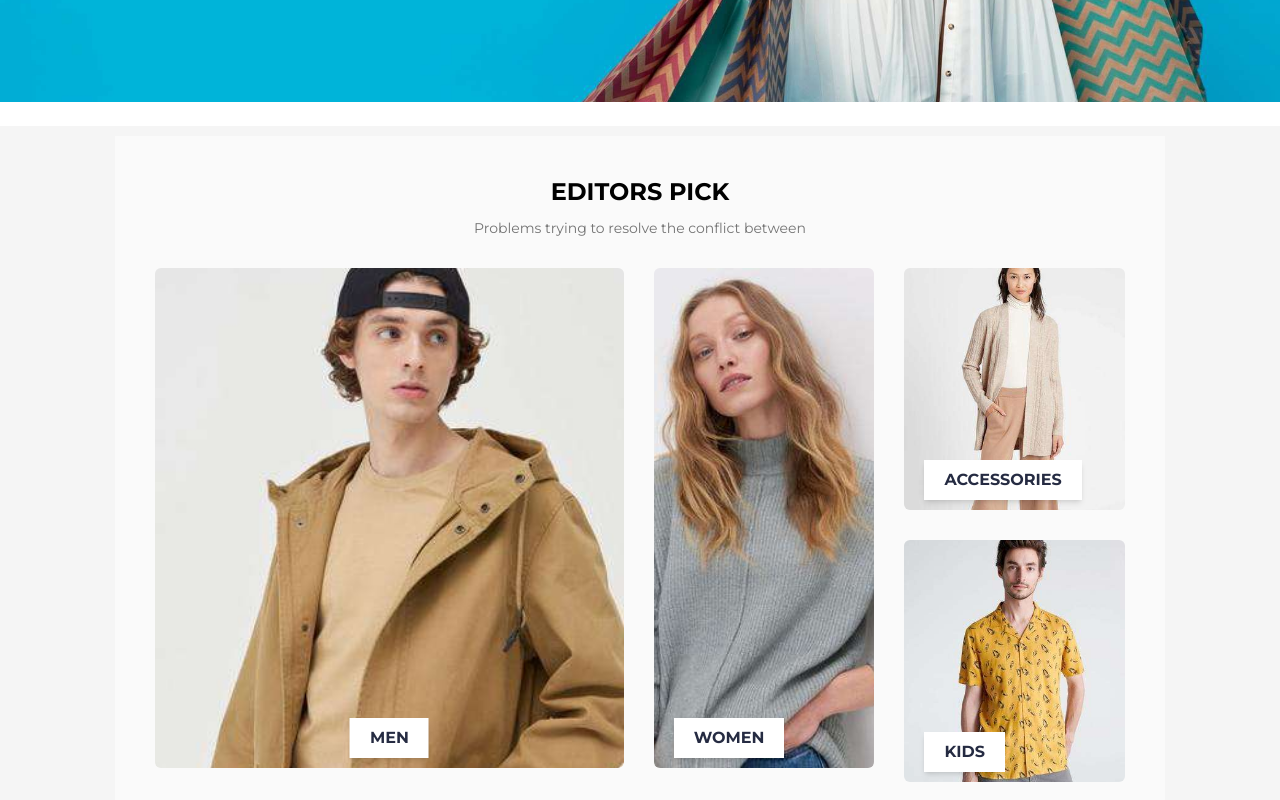
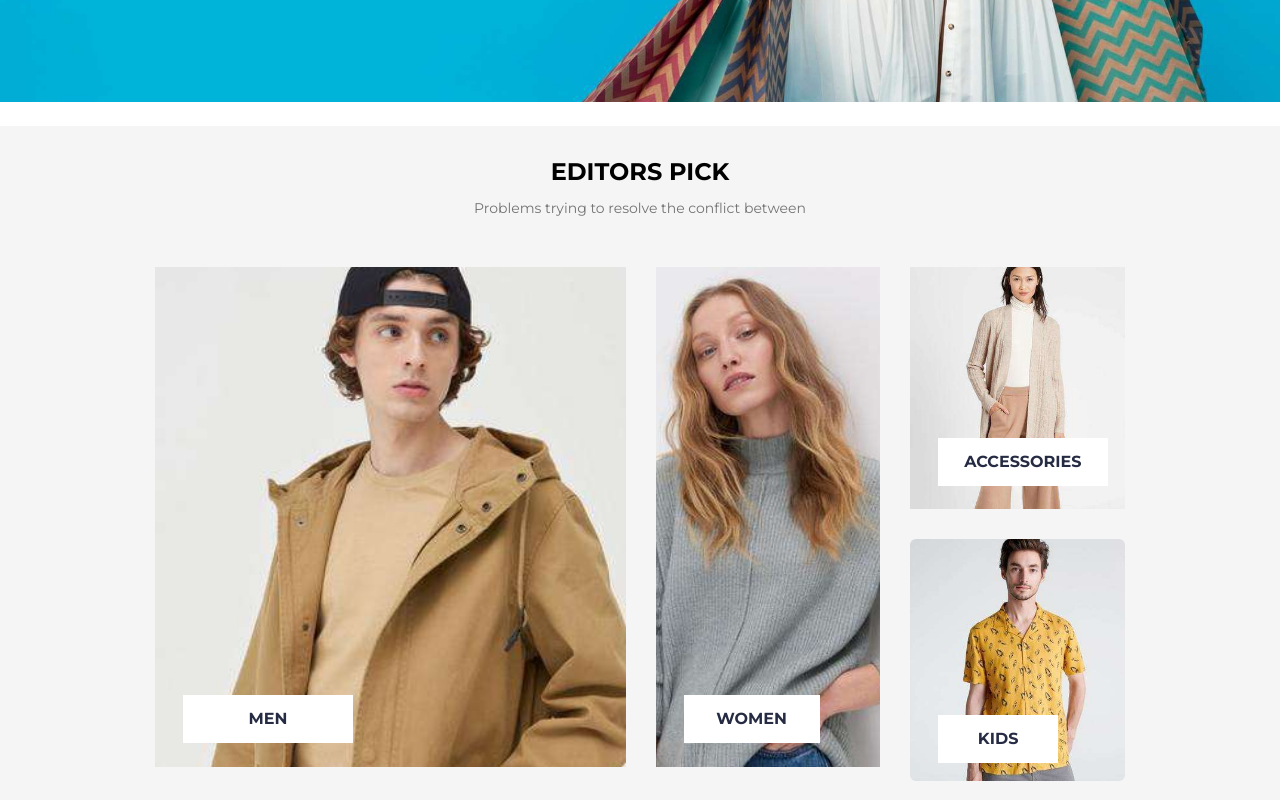
Before and after one commit to Niba-khan/Hackathon2, a Next.js app: page / in a window 1280 px wide. Shown: the part 760-1560 px from the top of the page. Built offline with nearby package versions, Linux system fonts and the light colour scheme; a web font is replaced by a local one.

Commit message:
Add files via upload

```diff
--- a/src/app/components/editorsPick.tsx
+++ b/src/app/components/editorsPick.tsx
@@ -3,69 +3,69 @@ import Image from "next/image";
 export default function Editors() {
   return (
     <div className="w-full flex justify-center py-[10px] bg-[#f5f5f5]">
-      <div className="w-full max-w-[1050px] flex flex-col gap-[30px] bg-[#FAFAFA] p-[20px] md:p-[40px]">
+      <div className="w-full max-w-[1050px] flex flex-col gap-[48px] px-[80px] md:px-[40px] p-[20px]">
 
         <div className="flex flex-col items-center gap-[10px]">
-          <h3 className="font-Montserrat font-semibold text-[20px] md:text-[24px] leading-[28px] md:leading-[32px] text-center">
+          <h3 className="font-[700] text-[20px] md:text-[24px] leading-[28px] md:leading-[32px] text-center">
             EDITORS PICK
           </h3>
-          <p className="w-full max-w-[347px] font-Montserrat font-normal text-[14px] leading-[20px] text-[#737373] text-center">
+          <p className=" w-[347px] text-[14px] text-[#737373] text-center font-[400]">
             Problems trying to resolve the conflict between
           </p>
         </div>
 
         <div className="w-full flex flex-col md:flex-row gap-[20px] md:gap-[30px]">
 
-          <div className="relative w-full md:w-[510px] h-[300px] md:h-[500px]">
+          <div className="relative w-full md:w-[525px] h-[250px] md:h-[500px]">
             <Image
               src="/images/editorpick1.png"
               alt="men"
               width={509}
               height={500}
-              className="w-full h-full object-cover rounded-md"
+              className="w-full h-full object-cover"
             />
-            <button className="absolute bottom-[10px] left-1/2 transform -translate-x-1/2 bg-white px-[20px] py-[8px] shadow-md font-Montserrat font-bold text-[#252B42] text-[14px] md:text-[16px] hover:bg-gray-100">
+            <button className="absolute bg-[#FFFFFF] w-[170px] h-[48px] ml-7 top-[428px] bottom-[31px] text-[#252B42] text-[16px] font-[700] ">
               MEN
             </button>
           </div>
 
-          <div className="relative w-full md:w-[240px] h-[300px] md:h-[500px]">
+          <div className="relative w-full md:w-[250px] h-[300px] md:h-[500px]">
             <Image
               src="/images/editorpick2.png"
               alt="women"
               width={509}
               height={500}
-              className="w-full h-full object-cover rounded-md"
+              className="w-full h-full object-cover"
             />
-            <button className="absolute bottom-[10px] left-[20px] bg-white px-[20px] py-[8px] shadow-md font-Montserrat font-bold text-[#252B42] text-[14px] md:text-[16px] hover:bg-gray-100">
+            <button className="absolute bg-[#FFFFFF] w-[136px] h-[48px] ml-7 top-[428px] bottom-[31px] text-[#252B42] text-[16px] font-[700] ">
               WOMEN
             </button>
           </div>
 
           <div className="w-full md:w-[240px] flex flex-col gap-[20px] md:gap-[30px]">
 
-            <div className="relative w-full h-[150px] md:h-[242px]">
+            <div className="relative md:h-[242px]">
               <Image
                 src="/images/editorpick3.png"
                 alt="accessories"
-                width={239}
+                width={240}
+                height={242}
+                className="w-full h-full object-cover"
+              />
+              <button className="absolute bg-[#FFFFFF] w-[170px] h-[48px] ml-7 px-[26px] py-[12px] top-[171px]  text-[#252B42] text-[16px] font-[700] ">
+                ACCESSORIES
+              </button>
+            </div>
+
+            <div className="relative md:h-[242px]">
+              <Image
+                src="/images/editorpick4.png"
+                alt="kids"
+                width={240}
                 height={242}
                 className="w-full h-full object-cover rounded-md"
               />
-              <button className="absolute bottom-[10px] left-[20px] bg-white px-[20px] py-[8px] shadow-md font-Montserrat font-bold text-[#252B42] text-[14px] md:text-[16px] hover:bg-gray-100">
-                ACCESSORIES
-              </button>
-            </div>
-            {/* Kids Image */}
-            <div className="relative w-full h-[150px] md:h-[242px]">
-              <Image
-                src="/images/editorpick4.png"
-                alt="kids"
-                width={239}
-                height={242}
-                className="w-full h-full object-cover rounded-md"
-              />
-              <button className="absolute bottom-[10px] left-[20px] bg-white px-[20px] py-[8px] shadow-md font-Montserrat font-bold text-[#252B42] text-[14px] md:text-[16px] hover:bg-gray-100">
+              <button className="absolute bg-[#FFFFFF] w-[120px] h-[48px] ml-7 top-[176px] px-[40px] py-[12px] text-[#252B42] text-[16px] font-[700] ">
                 KIDS
               </button>
             </div>
```
